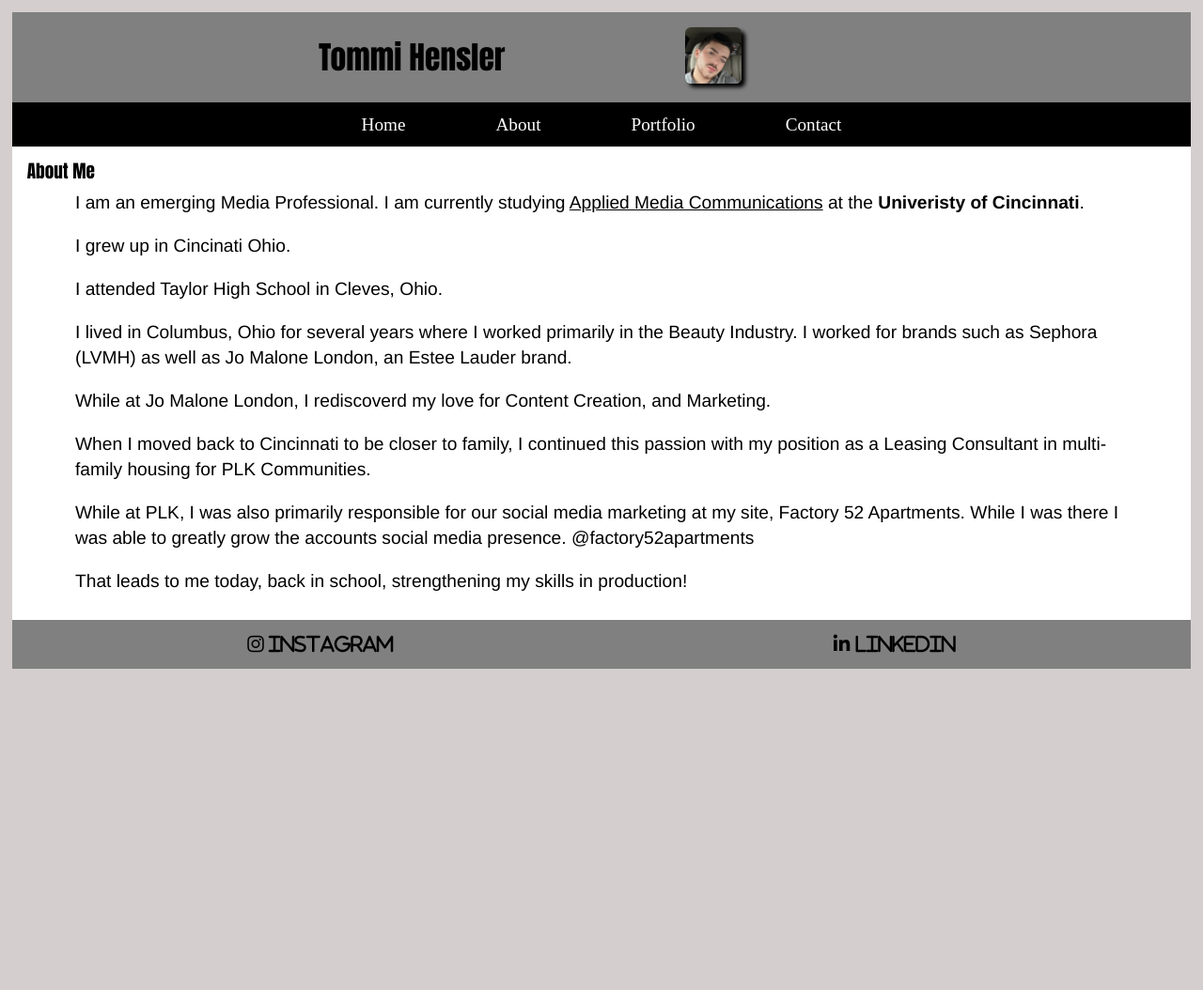
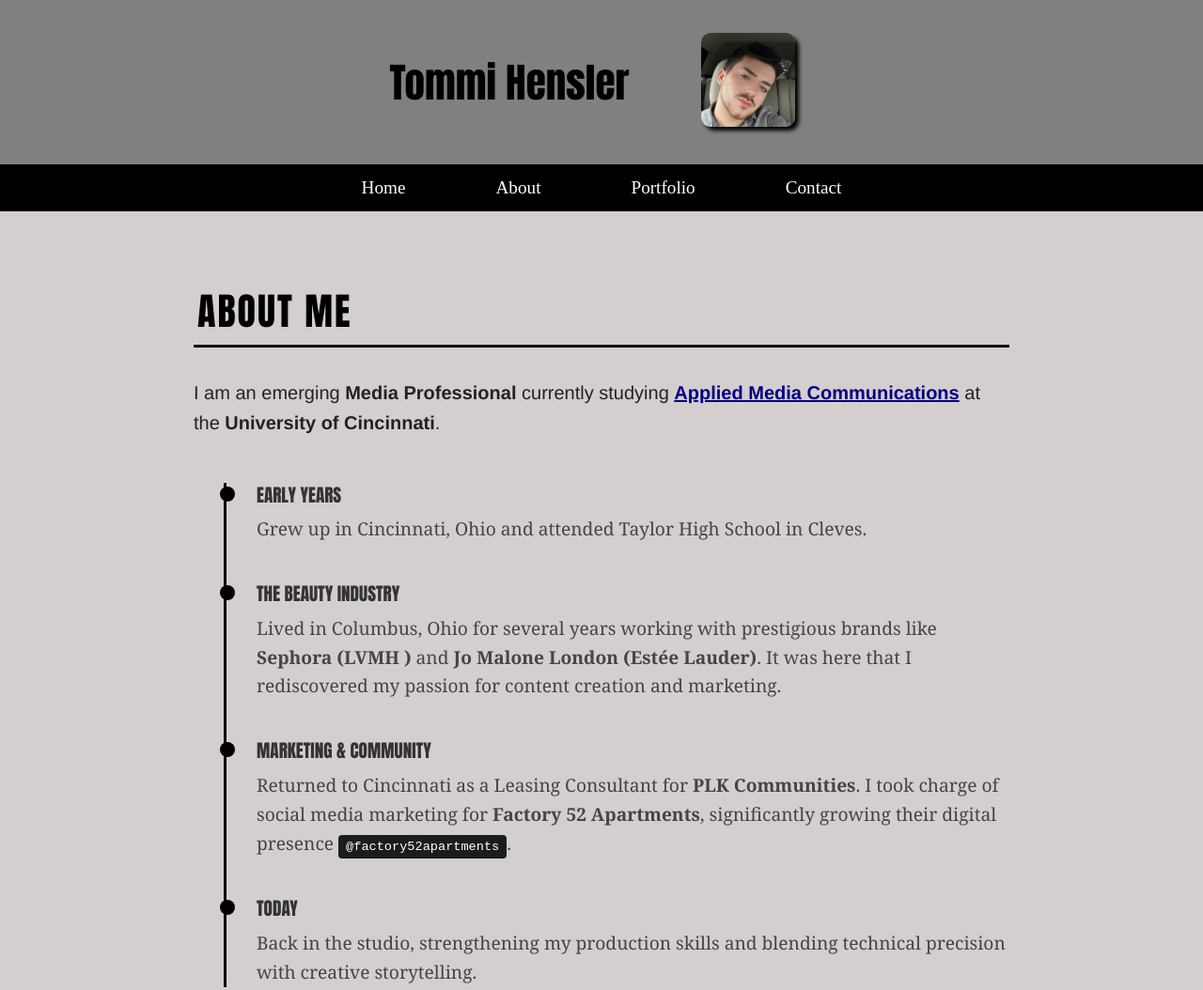
Before and after one commit to tommihensler/final, a plain HTML site: page aboutme.html in a window 1280 px wide. Shown: the top 1054 px of the page at 94% size. Before the commit the page ends 800 px from the top, so only its background shows below. Drawn offline with Linux system fonts and the light colour scheme.

Commit message:
new about me

```diff
--- a/aboutme.css
+++ b/aboutme.css
@@ -1,111 +1,140 @@
-img {
-width: 30%;
-height: 30%;
-box-shadow: 4px 4px 4px;
-max-width: 100%;
+body {
+  margin: 0;
+  padding: 0;
+  background-color: rgb(212, 206, 206);
 }
 
-body {
-  background-color: rgb(212, 206, 206);
-  font-size: 120%;
-  padding: 1%;
+.full-width-header {
+  width: 100%;
+  background-color: grey;
+  display: flex;
+  justify-content: center;
 }
 
-h1, h2 {
-  font-family: Impact, Haettenschweiler, 'Arial Narrow Bold', sans-serif;
-  padding: 0.25rem;
-}
-
-a {
-  color: black;
-}
-
-header {
-  background-color: grey;
+.header-content {
+  width: 100%;
+  max-width: 1200px;
   display: flex;
   justify-content: center;
   align-items: center;
   gap: 2rem;
-  padding: 0.5rem;
-  height: auto;
-  min-height: 80px;
- }
-
-
-
-.tommiheadshot img {
-  width: 60px;
-  height: 60px;
-  object-fit: cover;
+  padding: 0.5rem 1rem;
 }
 
-header h1 {
-font-size: 175%;
+.full-width-nav {
+  width: 100%;
+  background-color: black;
 }
 
-figcaption {
-  font-family: Impact, Haettenschweiler, 'Arial Narrow Bold', sans-serif;
-  padding: 2px;
-  font-size: 0.6rem;
-  margin: 0.25rem;
+.full-width-nav ul {
+  max-width: 1200px;
+  margin: 0 auto;
+  padding: 0 1rem;
+  list-style: none;
+  display: flex;
+  justify-content: center;
+  gap: 4rem;
 }
 
-p {
-  font-family:'Franklin Gothic Medium', 'Arial Narrow', Arial, sans-serif;
+.full-width-nav a {
+  color: white;
+  text-decoration: none;
+  padding: 14px 16px;
+  display: block;
 }
- .tommiheadshot {
-  text-align: center;
-  float: right;
-  height: 30%;
-  width: 30%;
-  min-height: 30%;
-  min-width: 30%;
- }
 
- .tommiheadshot img {
-border: 1rem;
-border-radius: 10%;
- }
+.wrapper {
+  max-width: 900px;
+  margin: 0 auto;
+  padding: 2rem 1rem;
+}
 
- iframe {
-  max-width: 500px;
-  max-height: 400px;
- }
+.section-title {
+  font-family: Impact, sans-serif;
+  text-transform: uppercase;
+  letter-spacing: 2px;
+  font-size: 2.5rem;
+  border-bottom: 3px solid black;
+  padding-bottom: 0.5rem;
+  margin-bottom: 2rem;
+}
 
- .wrapper {
-  background-color: white;
- }
+.lead-text {
+  font-family: 'Franklin Gothic Medium', Arial, sans-serif;
+  font-size: 1.25rem;
+  line-height: 1.6;
+  color: #222;
+}
 
- main {
-  max-width: 70rem;
-  margin: 0 auto;
-  line-height: 1.4;
+.highlight-link {
+  color: navy;
+  text-decoration: underline;
+  font-weight: bold;
+}
+
+.timeline-section {
+  margin-top: 3rem;
   padding-left: 1rem;
-  padding-right: 1rem;
-  padding-bottom: 0.5rem;
-  padding-top: 0.5rem;
- }
+}
 
- footer {
+.timeline {
+  position: relative;
+  border-left: 3px solid black;
+  padding-left: 2rem;
+  margin-left: 1rem;
+}
+
+.timeline-item {
+  position: relative;
+  margin-bottom: 2.5rem;
+}
+
+.timeline-dot {
+  position: absolute;
+  left: -2.45rem;
+  top: 0.25rem;
+  width: 1rem;
+  height: 1rem;
+  background-color: black;
+  border-radius: 50%;
+}
+
+.timeline-content h3 {
+  font-family: Impact, sans-serif;
+  margin: 0 0 0.5rem 0;
+  text-transform: uppercase;
+  font-size: 1.2rem;
+  color: #333;
+}
+
+.timeline-content p {
+  font-family: Georgia, serif;
+  line-height: 1.6;
+  margin: 0;
+  color: #444;
+}
+
+.handle {
+  display: inline-block;
+  background: #1c1c1c;
+  color: white;
+  padding: 2px 8px;
+  border-radius: 4px;
+  font-family: 'Courier New', monospace;
+  font-size: 0.85rem;
+  margin-top: 5px;
+}
+
+footer {
+  margin-top: 4rem;
+  padding: 2rem;
   background-color: gray;
-  padding: 1rem;
   display: flex;
   justify-content: space-around;
-  align-items: center;
- }
+}
 
- footer a {
-  font-size: 1.25rem;
+footer a {
   color: black;
- }
-
- footer a:hover {
-  color: blue;
-  background-color: darkgrey;
-  padding: 0.2rem;
- }
-
- h2 {
-  padding-top: 1rem;
-  padding-left: 1rem;
- }
+  text-decoration: none;
+  font-size: 1.2rem;
+}
--- a/aboutme.html
+++ b/aboutme.html
@@ -3,26 +3,25 @@
 <head>
   <meta charset="UTF-8">
   <meta name="viewport" content="width=device-width, initial-scale=1.0">
-  <title>
-    Tommi Hensler's Homepage
-  </title>
-  <link rel="stylesheet" href="reset.css">
+  <title>About Me - Tommi Hensler</title>
+  <link rel="stylesheet" href="https://cdnjs.cloudflare.com/ajax/libs/font-awesome/6.5.0/css/all.min.css">
   <link rel="stylesheet" href="styles.css">
   <link rel="stylesheet" href="aboutme.css">
-  <link rel="stylesheet" href="https://cdnjs.cloudflare.com/ajax/libs/font-awesome/6.5.0/css/all.min.css">
 </head>
 <body>
-<div class="wrapper">
-  <header>
+
+<header class="full-width-header">
+  <div class="header-content">
     <div class="name">
       <h1>Tommi Hensler</h1>
     </div>
     <figure class="tommiheadshot">
       <img src="images/tommi hensler.jpg" alt="Tommi Hensler's Headshot">
+    </figure>
+  </div>
+</header>
 
-        </figure>
-  </header>
-<nav class="navbar">
+<nav class="navbar full-width-nav">
   <ul>
     <li><a href="index.html">Home</a></li>
     <li><a href="aboutme.html">About</a></li>
@@ -31,47 +30,57 @@
   </ul>
 </nav>
 
-<h2>
-  About Me
-</h2>
-<main>
-<p>
-  I am an emerging Media Professional. I am currently studying
-  <a href="https://www.ucblueash.edu/academics/majors/technology/applied-media.html">Applied Media Communications</a> at the <strong>
-  Univeristy of Cincinnati</strong>.
+<div class="wrapper">
+  <main class="about-container">
+    <section class="intro-section">
+      <h2 class="section-title">About Me</h2>
+      <p class="lead-text">
+        I am an emerging <strong>Media Professional</strong> currently studying
+        <a href="https://www.ucblueash.edu/academics/majors/technology/applied-media.html" class="highlight-link">Applied Media Communications</a>
+        at the <strong>University of Cincinnati</strong>.
       </p>
+    </section>
 
-<p>
-  I grew up in Cincinati Ohio.
-</p>
+    <section class="timeline-section">
+      <div class="timeline">
 
-<p>
-  I attended Taylor High School in Cleves, Ohio.
-</p>
+        <div class="timeline-item">
+          <div class="timeline-dot"></div>
+          <div class="timeline-content">
+            <h3>Early Years</h3>
+            <p>Grew up in Cincinnati, Ohio and attended Taylor High School in Cleves.</p>
+          </div>
+        </div>
 
-<p>
-  I lived in Columbus, Ohio for several years where I worked primarily in the Beauty Industry. I worked for brands such as Sephora (LVMH) as well as Jo Malone London, an Estee Lauder brand.
-</p>
+        <div class="timeline-item">
+          <div class="timeline-dot"></div>
+          <div class="timeline-content">
+            <h3>The Beauty Industry</h3>
+            <p>Lived in Columbus, Ohio for several years working with prestigious brands like <strong>Sephora (LVMH )</strong> and <strong>Jo Malone London (Estée Lauder)</strong>. It was here that I rediscovered my passion for content creation and marketing.</p>
+          </div>
+        </div>
 
-<p>
-  While at Jo Malone London, I rediscoverd my love for Content Creation, and Marketing.
-</p>
+        <div class="timeline-item">
+          <div class="timeline-dot"></div>
+          <div class="timeline-content">
+            <h3>Marketing & Community</h3>
+            <p>Returned to Cincinnati as a Leasing Consultant for <strong>PLK Communities</strong>. I took charge of social media marketing for <strong>Factory 52 Apartments</strong>, significantly growing their digital presence <span class="handle">@factory52apartments</span>.</p>
+          </div>
+        </div>
 
-<p>
-  When I moved back to Cincinnati to be closer to family, I continued this passion with my position as a Leasing Consultant in multi-family housing for PLK Communities.
-</p>
+        <div class="timeline-item">
+          <div class="timeline-dot"></div>
+          <div class="timeline-content">
+            <h3>Today</h3>
+            <p>Back in the studio, strengthening my production skills and blending technical precision with creative storytelling.</p>
+          </div>
+        </div>
 
-<p>
-  While at PLK, I was also primarily responsible for our social media marketing at my site, Factory 52 Apartments. While I was there I was able to greatly grow the accounts social media presence. @factory52apartments
-</p>
-
-<p>
-  That leads to me today, back in school, strengthening my skills in production!
-</p>
-
+      </div>
+    </section>
   </main>
 
-<footer>
+  <footer class="full-width-footer">
     <a href="https://www.instagram.com/tommihensler/"><i class="fa-brands fa-instagram"> Instagram</i></a>
     <a href="https://www.linkedin.com/in/tommi-h-a31884221/?trk=public_profile_browsemap"><i class="fa-brands fa-linkedin-in"> LinkedIn</i></a>
   </footer>
```
Lines whose indentation alone changed are shown as unchanged.
